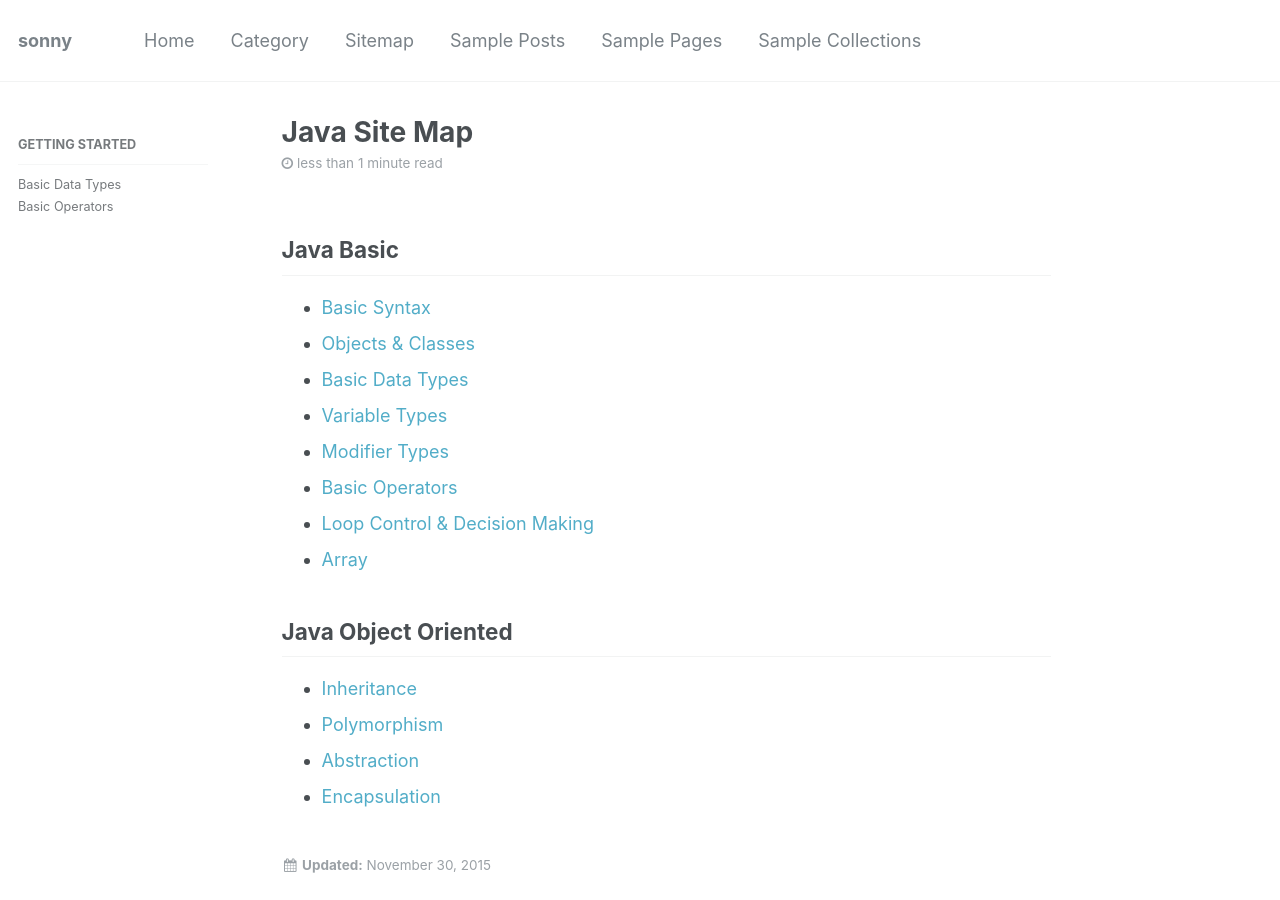
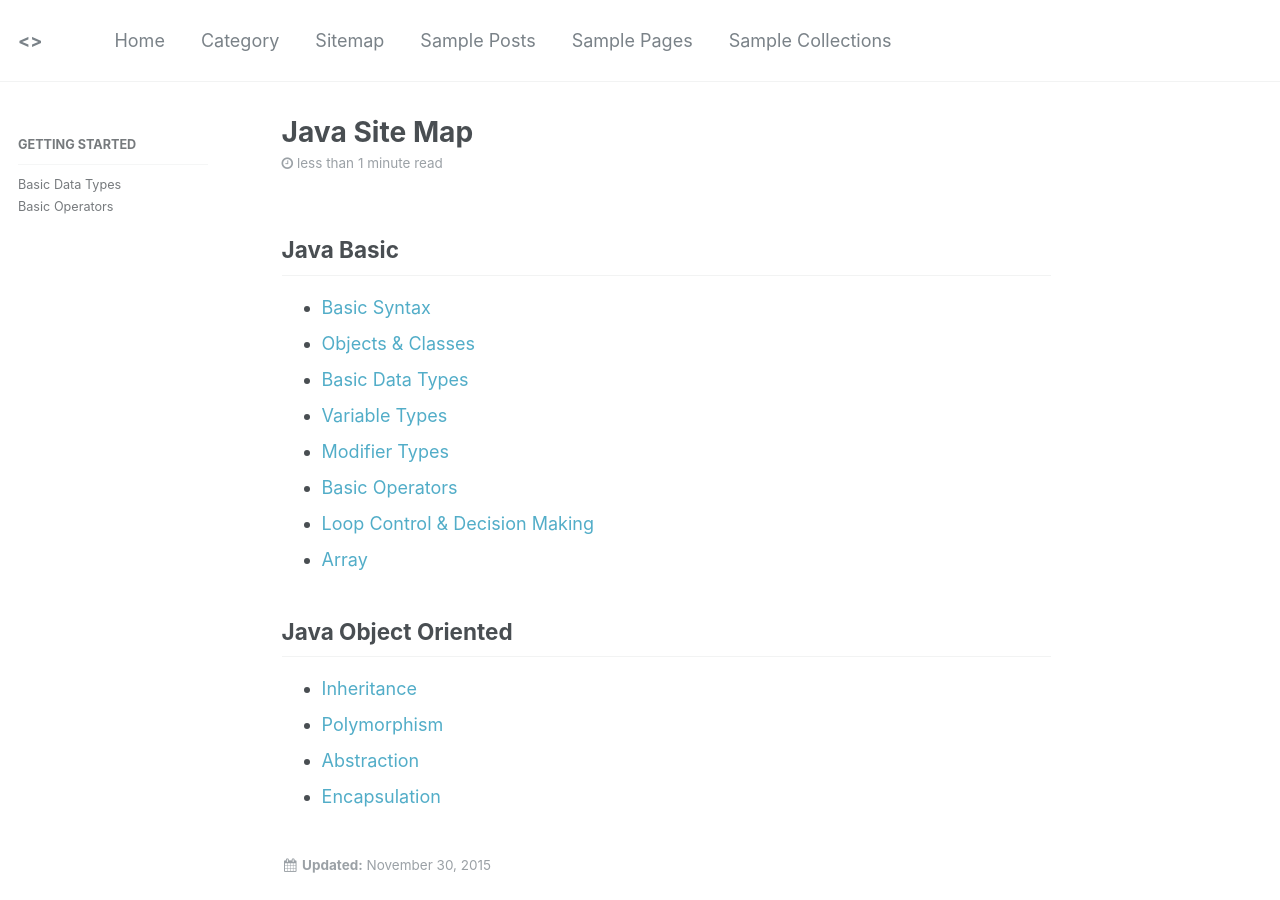
Before and after one commit to sonnyit/java, a Jekyll site: the page built from _posts/2015-11-30-java-sitemap.md, in a window 1280 px wide and 900 px high. Built offline with Jekyll 4.4.1, drawn with Linux system fonts in a browser that asks for light colours; comment, search, counter and statistics services are not loaded.

```diff
--- a/_config.yml
+++ b/_config.yml
@@ -7,7 +7,7 @@
 
 # Site Settings
 locale                   : "en-US"
-title                    : "sonny"
+title                    : "<<sonny>>"
 title_separator          : "-"
 name                     : &name "<sonny>"
 description              : &description "Where I note some things I have read"
@@ -63,7 +63,7 @@ google_ad_slot           :
 
 # Site Author
 author:
-  name             : "<sonny>"
+  name             : "sonny"
   avatar           : "totoro.jpg"
   bio              : "castle in the sky."
   location         : "somewhere"
```
